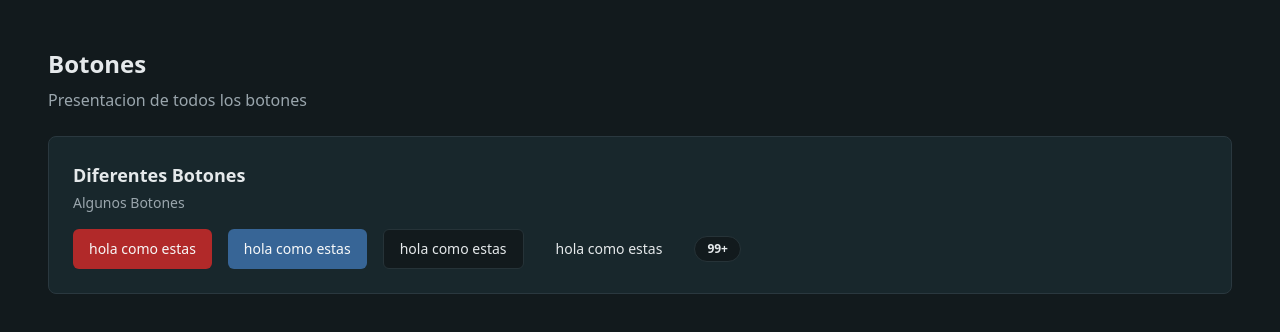
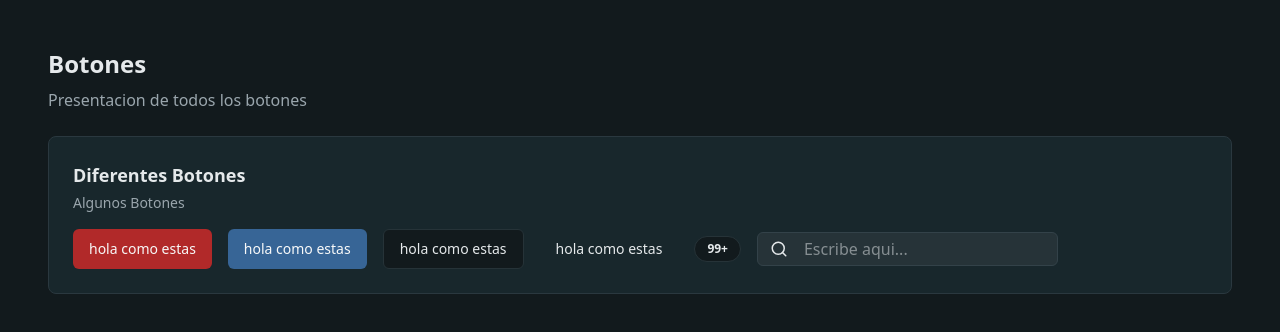
Before and after one commit to BisonteRIP/desing-system, a React (Vite) app: page / in a window 1280 px wide. Shown: the top 332 px of the page. Built offline with nearby package versions, Linux system fonts and the light colour scheme.

Commit message:
feat: add Input component and integrate it into App; update styles in index.css

```diff
--- a/src/App.jsx
+++ b/src/App.jsx
@@ -2,6 +2,7 @@ import "./App.css";
 import "./index.css";
 import Button from "./components/ui/button";
 import Badges from "./components/ui/badges";
+import Input from "./components/ui/input";
 import {
   ComponentExample,
   ComponentSection,
@@ -17,12 +18,13 @@ function App() {
           title="Diferentes Botones"
           description="Algunos Botones">
           <Button variant="destructive">hola como estas</Button>
-          <Button variant="">hola como estas</Button>
+          <Button>hola como estas</Button>
           <Button variant="outline">hola como estas</Button>
           <Button variant="ghost">hola como estas</Button>
           <Badges variant="outline">
             <p>99+</p>
           </Badges>
+          <Input type="text" placeholder="Escribe aqui..."></Input>
         </ComponentExample>
       </ComponentSection>
     </>
--- /dev/null
+++ b/src/components/ui/input.jsx
@@ -0,0 +1,25 @@
+import { Search, Mail, Calendar, Lock } from "lucide-react";
+
+function Input({
+  showIcon = true,
+  Icon = Search,
+  placeholder = "",
+  type = "text",
+  ...props
+}) {
+  return (
+    <div
+      className="flex items-center px-3 gap-2 rounded-md bg-input border border-input-border text-foreground transition-shadow duration-200 focus-within:ring-2 focus-within:ring-ring focus-within:ring-offset-2 focus-within:ring-offset-background"
+      tabIndex={0}>
+      {showIcon && <Icon size={20} className="text-foreground" />}
+      <input
+        className="w-full px-2 py-1 rounded bg-transparent outline-none"
+        placeholder={placeholder}
+        type={type}
+        {...props}
+      />
+    </div>
+  );
+}
+
+export default Input;
--- a/src/index.css
+++ b/src/index.css
@@ -1,4 +1,5 @@
 @import "tailwindcss";
+
 
 @theme {
   /* Colores base (del segundo archivo) */
```
